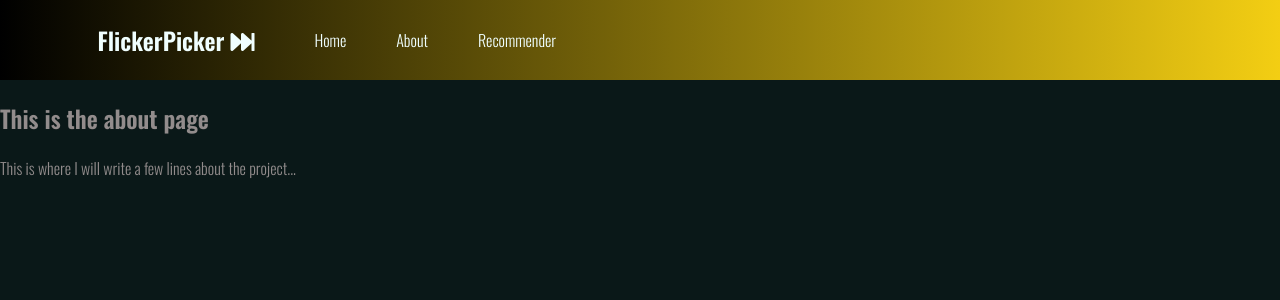
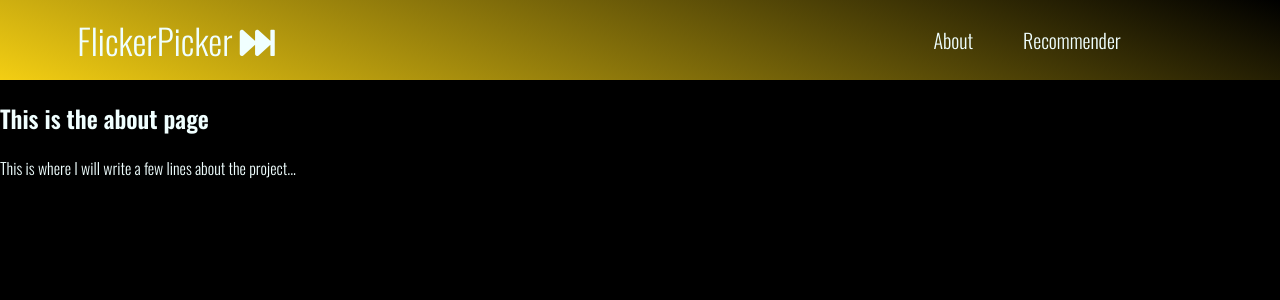
Before and after one commit to AI-drian/FlickerPicker, a React (Create React App) app in the folder flicker-picker/: page /about in a window 1280 px wide. Shown: the top 300 px of the page. Built offline with nearby package versions, Linux system fonts and the light colour scheme.

Commit message:
Home-link moved to logo

```diff
--- a/flicker-picker/public/index.html
+++ b/flicker-picker/public/index.html
@@ -26,7 +26,7 @@
       work correctly both with client-side routing and a non-root public URL.
       Learn how to configure a non-root public URL by running `npm run build`.
     -->
-    <title>React App</title>
+    <title>Flicker-Picker</title>
   </head>
   <body>
     <noscript>You need to enable JavaScript to run this app.</noscript>
--- a/flicker-picker/src/App.js
+++ b/flicker-picker/src/App.js
@@ -2,8 +2,8 @@ import React, {useEffect, useState} from "react";
 import Home from "./components/Home/Home";
 import Navbar from "./components/Navbar/Navbar"
 import About from "./components/About/About"
+import Recommender from "./components/Recommender/Recommender";
 import {BrowserRouter as Router, Route, Switch} from "react-router-dom";
-import Recommender from "./components/Recommender/Recommender";
 
 
 
--- a/flicker-picker/src/components/Movie/Movie.css
+++ b/flicker-picker/src/components/Movie/Movie.css
@@ -16,7 +16,7 @@
 }
 
 .movie-container {
-    background-color: rgb(13, 31, 31);
+    background: black;
     display: flex;
     /*flex-wrap, putting the rows under each other when out of space*/
     flex-wrap: wrap;
@@ -61,11 +61,11 @@
     right: 0;
     max-height: 90%;
     overflow: auto;
-    transform: translateY(100%);
+    transform: translateX(100%);
     transition: transform 0.4s ease-in-out;
   }
   .movie:hover .movie-banner {
-    transform: translateY(0%);
+    transform: translate(0%);
     transition-delay:0.6s;
   }
 
--- a/flicker-picker/src/components/Movie/Movie.js
+++ b/flicker-picker/src/components/Movie/Movie.js
@@ -29,10 +29,12 @@ const Movie = ({title, vote_average, overview, poster_path, release_date}) => (
         </div>
 
         <div className="movie-banner">
-            <h2>Overview:</h2>
+            <h2>{title}</h2>
+            <h4>Overview:</h4>
             <p>{overview}</p>
             <h4>Release date: </h4>
             <p>{release_date} </p>
+
             </div>
     </div>
 );
--- a/flicker-picker/src/components/Navbar/MenuItems.js
+++ b/flicker-picker/src/components/Navbar/MenuItems.js
@@ -1,9 +1,4 @@
 export const MenuItems =[
-    {
-        title: "Home",
-        url: "/",
-        cName: "nav-links"
-    },
     {
         title: "About",
         url: "/about",
--- a/flicker-picker/src/components/Navbar/Navbar.css
+++ b/flicker-picker/src/components/Navbar/Navbar.css
@@ -1,8 +1,5 @@
-
-
 .NavbarItems {
-  background: linear-gradient(90deg, rgb(0, 0, 0), #f3ce13 100%);
-  margin-bottom: 20px;
+  background: linear-gradient(200deg, rgb(0, 0, 0), #f3ce13 100%);
   height: 80px;
   display: flex;
   justify-content: center;
@@ -12,6 +9,11 @@
 
 .navbar-logo{
     color:azure;
+    text-decoration: none;
+    font-size: 35px;
+}
+.navbar-logo:hover{
+    color:rgb(224, 233, 233) ;
 }
 
 .nav-menu{
@@ -21,7 +23,7 @@
     grid-gap: 10px;
     text-align: center;
     width:70vw;
-    justify-content: left;
+    justify-content: right;
     margin-right: 2rem;
 }
 
@@ -29,11 +31,13 @@
     color:azure;
     text-decoration: none;
     padding: 20px;
+    font-size: 20px;
+    float: left;
 }
 
 .nav-links:hover{
     color: rgb(203, 216, 216);
-    background-color: rgba(0, 0, 0, 0.397);
+    background-color: rgb(22, 22, 22);
     border-radius: 50px;
     transition: all 0.2s ease-out;
 }
@@ -46,9 +50,7 @@
     color: rgb(201, 223, 223);
 }
 
-.fa-fast-forward{
-    color: azure;
-}
+
 
 .menu-icon{
     display:none;
--- a/flicker-picker/src/components/Navbar/Navbar.js
+++ b/flicker-picker/src/components/Navbar/Navbar.js
@@ -12,7 +12,7 @@ class Navbar extends Component{
     render(){
         return(
                 <nav className="NavbarItems">
-                    <h1 className="navbar-logo">FlickerPicker <i className="fas fa-fast-forward"></i></h1>
+                  <a className="navbar-logo" href="/" >FlickerPicker <i className="fas fa-fast-forward"></i></a>
                     <div className="menu-icon" onClick ={this.handleClick}>
                         <i className={this.state.clicked ? "fas fa-times" : "fas fa-bars"}></i>
                      </div>
--- a/flicker-picker/src/index.css
+++ b/flicker-picker/src/index.css
@@ -7,8 +7,8 @@
 }
 
 body {
-  background-color: rgb(10, 24, 24);
-  color: rgb(146, 140, 140);
+  background: black;
+  color: azure;
   font-family: "Oswald", sans-serif;
   margin: 0px;
 }
```
Also changed, not shown: 2 other files (tests, documents, lock files or other folders).
